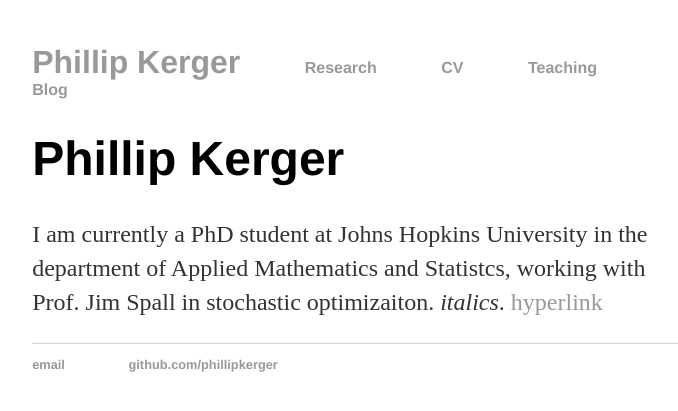
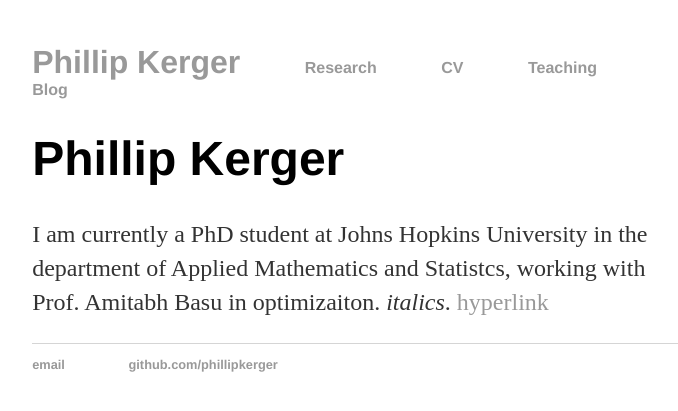
Before and after one commit to PhillipKerger/phillipkerger.github.io, a Jekyll site: the page built from research/index.html, in a window 1280 px wide. Shown: the top 411 px of the page, without its empty margins (276-954 px from the left). Built offline with Jekyll 4.4.1, drawn with Linux system fonts in a browser that asks for light colours.

Commit message:
Update index.html

```diff
--- a/research/index.html
+++ b/research/index.html
@@ -4,6 +4,6 @@ title: Phillip Kerger
 ---
 <div class="blurb">
 	<h1>Phillip Kerger</h1>
-	<p>I am currently a PhD student at Johns Hopkins University in the department of Applied Mathematics and Statistcs, working with Prof. Jim Spall in stochastic optimizaiton.
+	<p>I am currently a PhD student at Johns Hopkins University in the department of Applied Mathematics and Statistcs, working with Prof. Amitabh Basu in optimizaiton.
 		<em>italics</em>. <a href="/about">hyperlink</a></p>
 </div><!-- /.blurb -->
```
